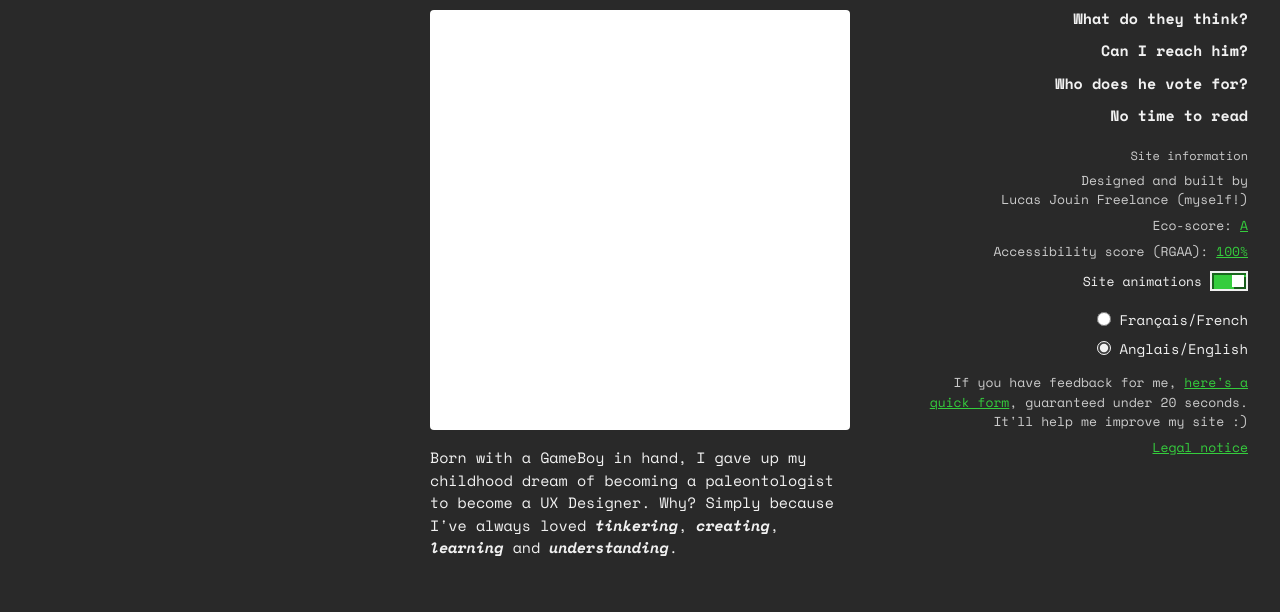
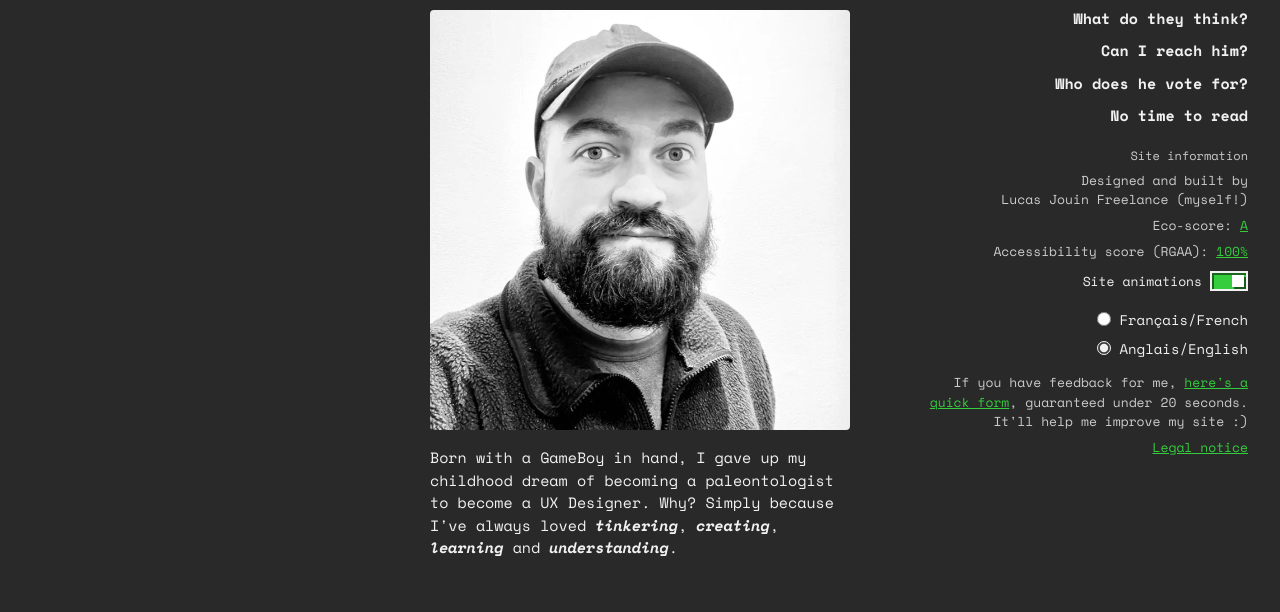
Before and after one commit to LuluFreeDesign/portfolio_lucasjouinfreelance, a plain HTML site: page en/index.html in a window 1280 px wide. Shown: the part 172-784 px from the top of the page. Drawn offline with nearby package versions, Linux system fonts and the light colour scheme.

Commit message:
Remplace le carré placeholder par la photo de Lucas
Co-Authored-By: Claude Sonnet 5 <noreply@anthropic.com>

```diff
--- a/en/index.html
+++ b/en/index.html
@@ -33,7 +33,7 @@
           digital designer (<b>UX/UI</b> &amp; <b>Product</b>)<br>
           living in <b><i class="accent">Nantes.</i></b>
         </p>
-        <div class="photo-placeholder" role="img" aria-label="Photo of Lucas Jouin (coming soon)"></div>
+        <img src="../assets/photo-lucas-jouin.webp" alt="Photo of Lucas Jouin" class="photo-placeholder">
         <p>
           Born with a GameBoy in hand, I gave up my childhood dream of becoming a paleontologist to become a UX Designer. Why? Simply because I've always loved <i><b>tinkering</b></i>, <i><b>creating</b></i>, <i><b>learning</b></i> and <i><b>understanding</b></i>.
         </p>
--- a/style.css
+++ b/style.css
@@ -148,10 +148,12 @@ a {
 }
 
 .photo-placeholder {
+  display: block;
   width: 100%;
   aspect-ratio: 1 / 1;
   background: var(--color-white);
   border-radius: var(--radius);
+  object-fit: cover;
 }
 
 /* --- Accordions --- */
```
Also changed, not shown: fr/index.html (+1 -1 lines), assets/photo-lucas-jouin.webp (added).
